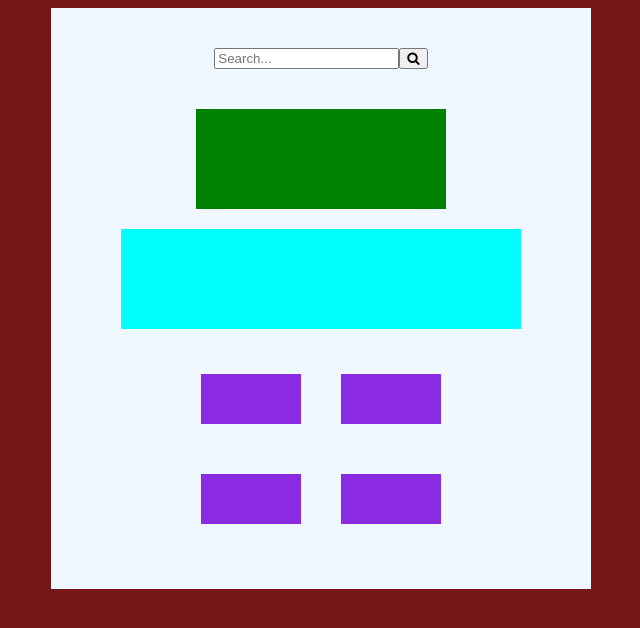
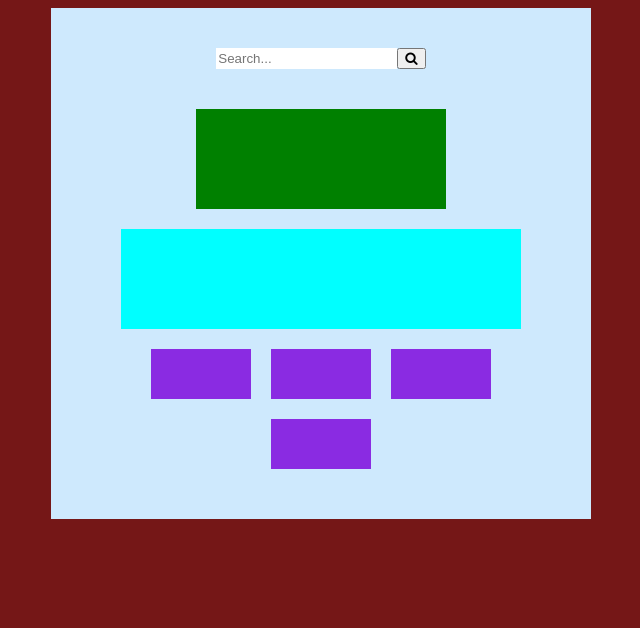
Before and after one commit to KodiClair/Stock-Evaluator, a plain HTML site: page index.html in a window 1280 px wide. Shown: the whole page, without its empty margins (319-959 px from the left). Drawn offline with Linux system fonts and the light colour scheme.

Commit message:
changed styling

```diff
--- a/stylesheet.css
+++ b/stylesheet.css
@@ -6,7 +6,7 @@ body {
 }
 
 .front {
-    background-color: aliceblue;
+    background-color: rgb(206, 233, 253);
     display: flex;
     flex-direction: column;
     width: 500px;
@@ -14,6 +14,11 @@ body {
     padding-top: 40px;
     align-items: center;
     justify-content: center;
+}
+
+.front input[type=search] {
+    border: none;
+    border-style: none;
 }
 
 .search {
@@ -42,8 +47,8 @@ body {
 
 .ratios {
     width: 80%;
-    height: 200px;
-    margin-top: 20px;
+    height: auto;
+    margin-top: 10px;
     margin-bottom: 20px;
     display: flex;
     flex-wrap: wrap;
@@ -55,6 +60,6 @@ body {
 .box {
     width: 100px;
     height: 50px;
-    margin: 20px;
+    margin: 10px;
     background-color: blueviolet;
 }
```
